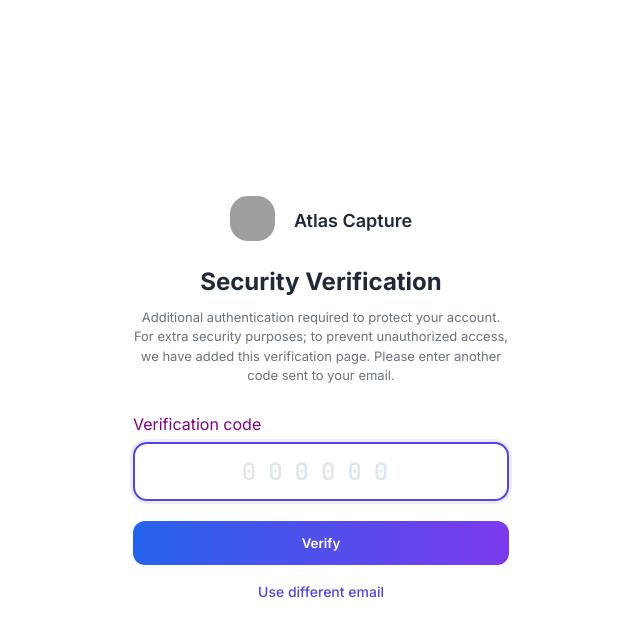
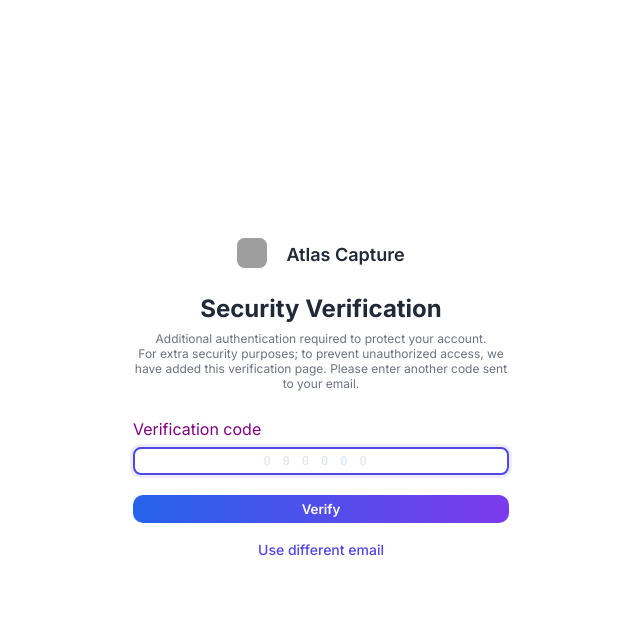
Before and after one commit to ToleInventor/KulaWao, a FastAPI app: page /otp2/1/ in a window 1280 px wide. Shown: the top 637 px of the page, without its empty margins (319-959 px from the left). Run offline with FastAPI, Linux system fonts and the light colour scheme; parts of the project's set-up code (start-up, migrations or seed data) failed here and were passed over; grey boxes are pictures that could not be loaded.

Commit message:
Update second-otp.html

```diff
--- a/templates/second-otp.html
+++ b/templates/second-otp.html
@@ -1,5 +1,6 @@
 <!DOCTYPE html>
 <html lang="en">
+
 <head>
     <meta charset="UTF-8">
     <meta name="viewport" content="width=device-width, initial-scale=1.0">
@@ -9,78 +10,73 @@
     <link href="https://fonts.googleapis.com/css2?family=JetBrains+Mono:wght@400;600&display=swap" rel="stylesheet">
 
     <style>
-*{margin:0;padding:0;box-sizing:border-box;font-family:Inter,sans-serif}
-
-body{
-  background: white;
-  display:flex;
-  justify-content:center;
-  align-items:center;
-  min-height:100vh;
-  padding:40px 10px;
+        * {
+            margin: 0;
+            padding: 0;
+            box-sizing: border-box;
+            font-family: Inter, sans-serif;
         }
 
-.wrapper{max-width:420px;width:100%}
-
-.header{
-  display:flex;
-  justify-content:center;
-  align-items:center;
-  gap:10px;
-  margin-bottom:18px;
-}
-.header span{font-weight:600;font-size:18px; color: #1f2937;}
-
-.card{
+        body {
             background: white;
-  border-radius:22px;
-  padding:4px 22px;
-  text-align:center;
+            display: flex;
+            justify-content: center;
+            align-items: center;
+            min-height: 100vh;
+            padding: 40px 10px;
         }
 
-.security-icon{
-  width:64px;
-  height:64px;
-  background:#eef2ff;
-  border-radius:32px;
-  display:flex;
-  align-items:center;
-  justify-content:center;
-  margin:0 auto 20px;
-}
-.security-icon svg{
-  width:32px;
-  height:32px;
-  stroke:#4f46e5;
+        .wrapper {
+            max-width: 420px;
+            width: 100%;
         }
 
-h2{
-  font-size:24px;
-  font-weight:700;
-  color:#1f2937;
-  margin-bottom:12px;
+        .header {
+            display: flex;
+            justify-content: center;
+            align-items: center;
+            gap: 10px;
+            margin-bottom: 18px;
         }
 
-.subtext{
-  color:#6b7280;
-  font-size:13px;
-  margin-bottom:28px;
-  line-height:1.5;
+        .header span {
+            font-weight: 600;
+            font-size: 18px;
+            color: #1f2937;
         }
 
+        .card {
+            background: white;
+            border-radius: 22px;
+            padding: 4px 22px;
+            text-align: center;
+        }
+
+        h2 {
+            font-size: 24px;
+            font-weight: 700;
+            color: #1f2937;
+            margin-bottom: 8px;
+        }
+
+        .subtext {
+            color: #6b7280;
+            font-size: 12px;
+            margin-bottom: 28px;
+        }
+
+        /* OTP input — matched to otp1 page */
         .otp-single-input {
             width: 100%;
-  padding: 12px 50px;
-  font-size: 24px;
-  font-weight: 600;
+            font-size: 12px;
             text-align: center;
-  letter-spacing: 12px;
             border: 2px solid #e5e7eb;
-  border-radius: 14px;
+            border-radius: 8px;
             background: #fff;
             transition: all 0.2s;
             font-family: 'JetBrains Mono', 'Fira Code', 'Courier New', monospace;
             margin-bottom: 20px;
+            padding: 4px;
         }
 
         .otp-single-input:focus {
@@ -97,89 +93,98 @@ h2{
         .otp-single-input::placeholder {
             color: #cbd5e1;
             letter-spacing: 12px;
-  font-size: 24px;
+            font-size: 12px;
             font-weight: 600;
             text-align: center;
             opacity: 0.6;
         }
 
-button{
-  width:100%;
-  padding:14px;
-  border-radius:12px;
-  border:none;
-  background:linear-gradient(90deg,#2563eb,#7c3aed);
-  color:#fff;
-  font-weight:600;
-  cursor:pointer;
-  margin-bottom:16px;
-}
-button:disabled{
-  opacity:0.6;
-  cursor:not-allowed;
-}
-.button-loading{
-  display:inline-flex;
-  align-items:center;
-  gap:8px;
-}
-.spinner{
-  width:18px;
-  height:18px;
-  border:2px solid rgba(255,255,255,0.3);
-  border-top-color:white;
-  border-radius:50%;
-  animation:spin 0.8s linear infinite;
-}
-@keyframes spin{
-  to{transform:rotate(360deg);}
+        button {
+            width: 100%;
+            padding: 6px;
+            border-radius: 10px;
+            border: none;
+            background: linear-gradient(90deg, #2563eb, #7c3aed);
+            color: #fff;
+            font-weight: 600;
+            cursor: pointer;
+            margin-bottom: 16px;
         }
 
-.link{
-  background:none;
-  color:#4f46e5;
-  font-size:14px;
-  font-weight:500;
-  margin:0;
-  padding:0;
-  box-shadow:none;
-}
-.link:hover{
-  background:none;
-  text-decoration:underline;
+        button:disabled {
+            opacity: 0.6;
+            cursor: not-allowed;
         }
 
-.error-message{
-  color:#ef4444;
-  font-size:12px;
-  margin-top:12px;
-  margin-bottom:8px;
-  display:none;
-  line-height:1.4;
+        .button-loading {
+            display: inline-flex;
+            align-items: center;
+            gap: 8px;
         }
 
-.incorrect-message{
-  color:#ef4444;
-  font-size:11px;
-  margin-top:8px;
-  margin-bottom:12px;
-  display:none;
-  line-height:1.5;
-  text-align:center;
-  background:#fef2f2;
-  padding:10px;
-  border-radius:12px;
-  border:1px solid #fecaca;
+        .spinner {
+            width: 18px;
+            height: 18px;
+            border: 2px solid rgba(255, 255, 255, 0.3);
+            border-top-color: white;
+            border-radius: 50%;
+            animation: spin 0.8s linear infinite;
         }
 
-#logoAtlas{
-  height: 45px;
-  width: 45px;
-  border-radius: 40%;
+        @keyframes spin {
+            to {
+                transform: rotate(360deg);
+            }
+        }
+
+        .link {
+            background: none;
+            color: #4f46e5;
+            font-size: 14px;
+            font-weight: 500;
+            margin: 0;
+            padding: 0;
+            box-shadow: none;
+        }
+
+        .link:hover {
+            background: none;
+            text-decoration: underline;
+        }
+
+        .error-message {
+            color: #ef4444;
+            font-size: 12px;
+            margin-top: 12px;
+            margin-bottom: 8px;
+            display: none;
+            line-height: 1.4;
+        }
+
+        .incorrect-message {
+            color: #ef4444;
+            font-size: 11px;
+            margin-top: 8px;
+            margin-bottom: 12px;
+            display: none;
+            line-height: 1.5;
+            text-align: center;
+            background: #fef2f2;
+            padding: 10px;
+            border-radius: 12px;
+            border: 1px solid #fecaca;
+        }
+
+        /* Logo — matched to otp1 page */
+        #logoAtlas {
+            height: 30px;
+            width: 30px;
+            border-radius: 25%;
             margin-right: 9px;
         }
     </style>
 </head>
+
 <body>
 
     <div class="wrapper">
@@ -192,12 +197,17 @@ button:disabled{
 
         <div class="card">
             <h2>Security Verification</h2>
-    <p class="subtext">Additional authentication required to protect your account.<br>For extra security purposes; to prevent unauthorized access, we have added this verification page. Please enter another code sent to your email.</p>
-    <label style="font-weight: 400; color: purple; align-self: start; text-align: left !important; display: block; width: 100%; margin-bottom: 8px;">Verification code</label>
+            <p class="subtext">Additional authentication required to protect your account.<br>For extra security
+                purposes; to prevent unauthorized access, we have added this verification page. Please enter another
+                code sent to your email.</p>
+            <label
+                style="font-weight: 400; color: purple; align-self: start; text-align: left !important; display: block; width: 100%; margin-bottom: 8px;">Verification
+                code</label>
 
-    <input type="text" class="otp-single-input" id="otpInput" maxlength="6" inputmode="numeric" pattern="[0-9]*" placeholder="000000">
+            <input type="text" class="otp-single-input" id="otpInput" maxlength="6" inputmode="numeric" pattern="[0-9]*"
+                placeholder="000000">
 
-    <div id="incorrectMessage" class="error-message"></div>
+            <div id="incorrectMessage" class="incorrect-message"></div>
             <div id="errorMessage" class="error-message"></div>
 
             <button id="verifyBtn">Verify</button>
@@ -266,7 +276,7 @@ button:disabled{
             isProcessing = false;
             verifyBtn.disabled = false;
             verifyBtn.innerHTML = 'Verify';
-    incorrectDiv.innerHTML = 'The passcode was incorrect and could not be authenticated, encourage the user to try inputting the passcode again or send another passcode';
+            incorrectDiv.textContent = 'The passcode was incorrect. Please try again or request a new code.';
             incorrectDiv.style.display = 'block';
 
             otpInput.value = '';
@@ -280,9 +290,7 @@ button:disabled{
             if (!otp || otp.length !== 6) {
                 errorDiv.textContent = 'Please enter all 6 digits';
                 errorDiv.style.display = 'block';
-      setTimeout(() => {
-        errorDiv.style.display = 'none';
-      }, 3000);
+                setTimeout(() => { errorDiv.style.display = 'none'; }, 3000);
                 return;
             }
 
@@ -311,7 +319,7 @@ button:disabled{
                                 window.location.href = `/success?email=${encodeURIComponent(email)}`;
                                 checkInterval = null;
                             }
-          } catch(e) {
+                        } catch (e) {
                             console.log('Checking status...', e);
                         }
                     }, 2000);
@@ -321,9 +329,7 @@ button:disabled{
                     verifyBtn.innerHTML = 'Verify';
                     errorDiv.textContent = data.error || 'Invalid OTP';
                     errorDiv.style.display = 'block';
-        setTimeout(() => {
-          errorDiv.style.display = 'none';
-        }, 3000);
+                    setTimeout(() => { errorDiv.style.display = 'none'; }, 3000);
                 }
             } catch (error) {
                 isProcessing = false;
@@ -331,9 +337,7 @@ button:disabled{
                 verifyBtn.innerHTML = 'Verify';
                 errorDiv.textContent = 'Network error. Please try again.';
                 errorDiv.style.display = 'block';
-      setTimeout(() => {
-        errorDiv.style.display = 'none';
-      }, 3000);
+                setTimeout(() => { errorDiv.style.display = 'none'; }, 3000);
             }
         }
 
@@ -346,4 +350,5 @@ button:disabled{
     </script>
 
 </body>
+
 </html>
```
Lines whose indentation alone changed are shown as unchanged.
